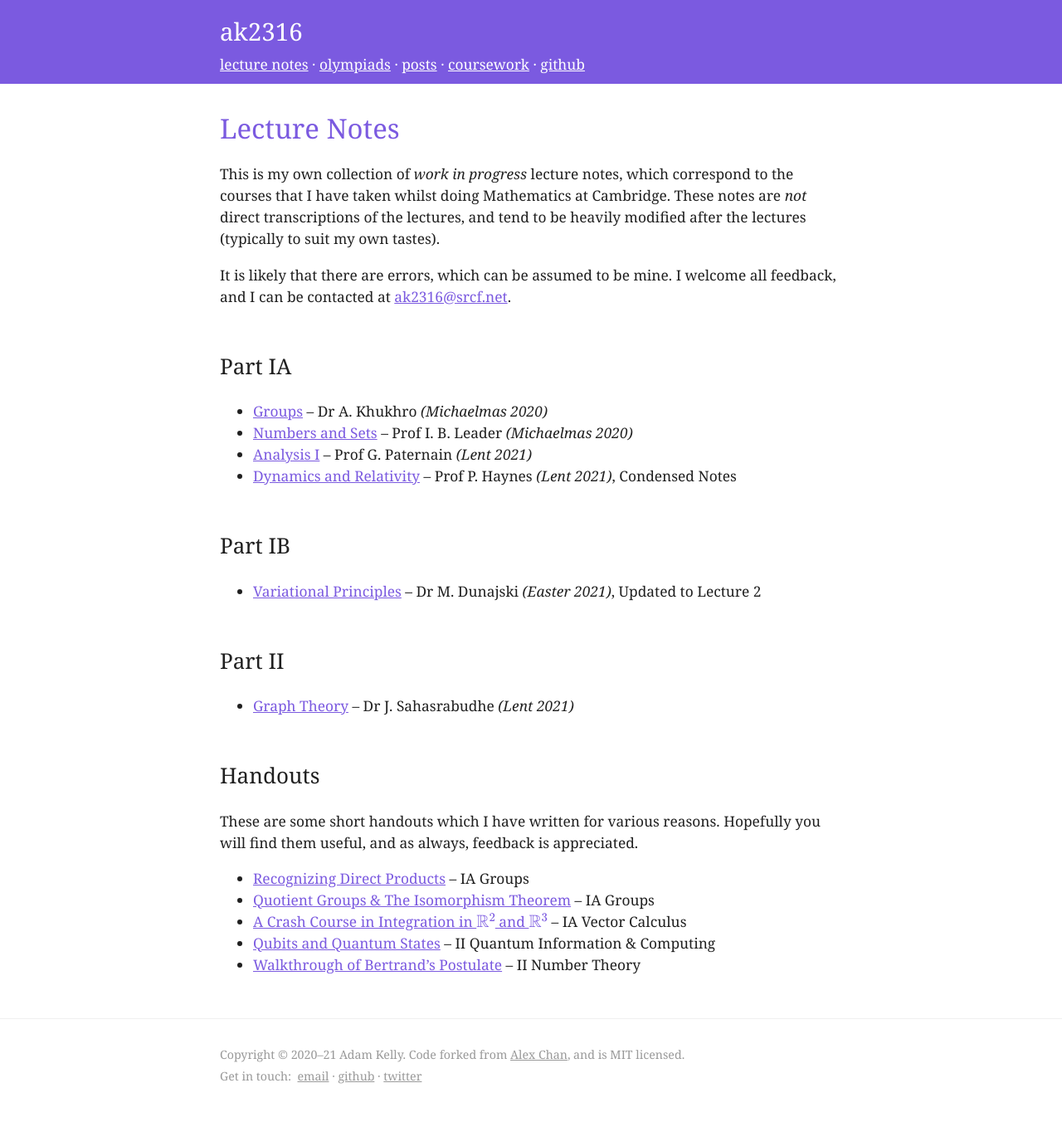
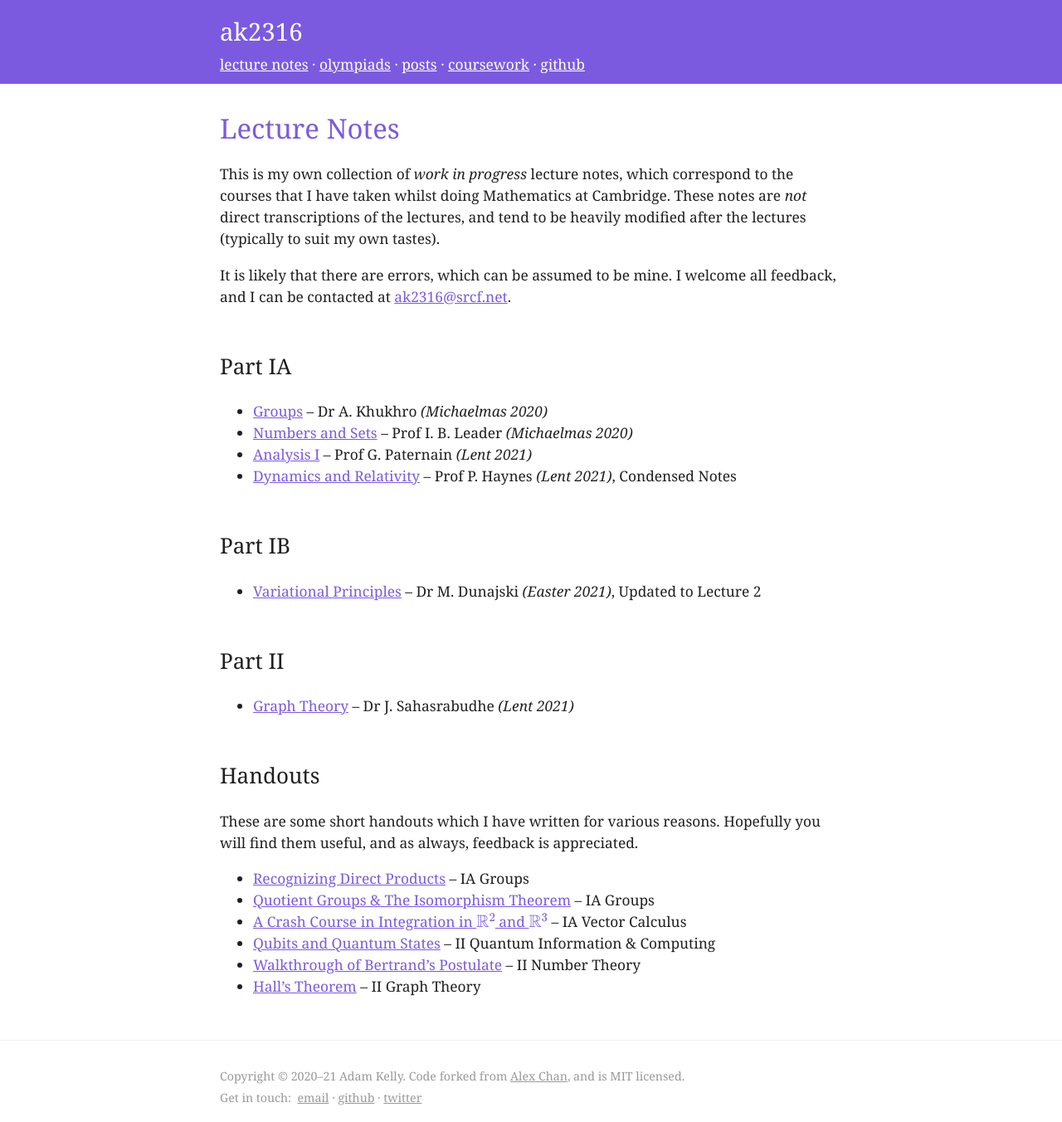
Before and after one commit to ak2316-cam/website, a Jekyll site: the page built from src/lecture-notes.md, in a window 1280 px wide. Shown: the whole page at 83% size. Built offline with Jekyll 4.4.1, drawn with Linux system fonts in a browser that asks for light colours; before the commit the page ends 1326 px from its top, so only the background shows below that.

Commit message:
Handout on Hall's Marriage Theorem

```diff
--- a/src/lecture-notes.md
+++ b/src/lecture-notes.md
@@ -33,6 +33,7 @@ These are some short handouts which I have written for various reasons. Hopefull
 - [A Crash Course in Integration in $\mathbb{R}^2$ and $\mathbb{R}^3$](/files/handouts/integration-vc/integration-vc.pdf) -- IA Vector Calculus
 - [Qubits and Quantum States](/files/handouts/quantum-states/quantum-states.pdf) -- II Quantum Information &amp; Computing
 - [Walkthrough of Bertrand's Postulate](/files/handouts/bertrand/bertrands-postulate-walkthrough.pdf) -- II Number Theory
+- [Hall's Theorem](/files/handouts/hall/halls-hallway.pdf) -- II Graph Theory
 
 <!-- {% assign posts = site.posts | where_exp: "post", "post.index != nil" | where: "index.best_of", true %}
 {% include archive_list.html %} -->
```
